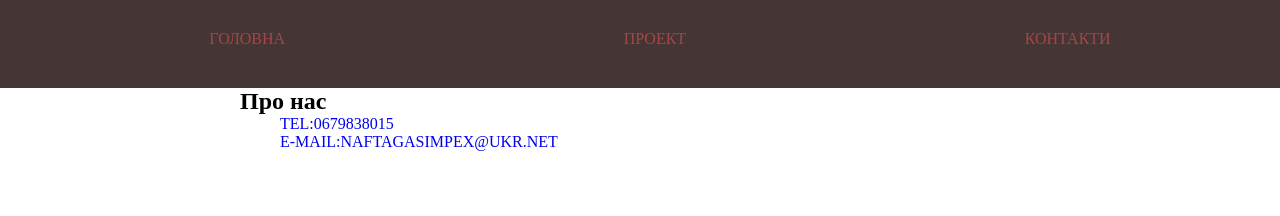
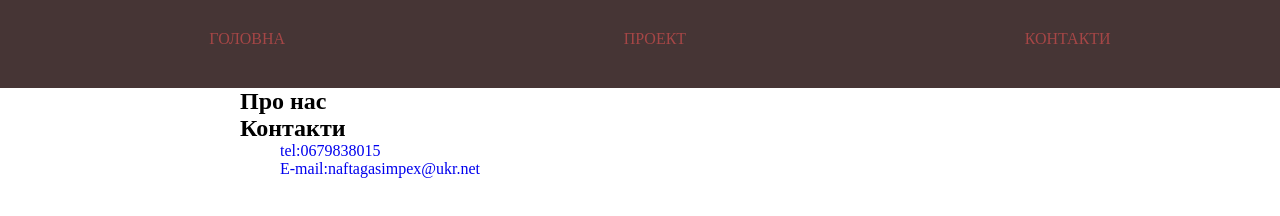
Before and after one commit to danilo155/Robota-nomer-one, a plain HTML site: page index.html in a window 1280 px wide. Drawn offline with Linux system fonts and the light colour scheme.

Commit message:
first commit

```diff
--- a/css/style.css
+++ b/css/style.css
@@ -24,7 +24,6 @@ footer {
 }
 footer a {
   text-decoration: none;
-  text-transform: uppercase;
 }
 footer ul {
   list-style: none;
--- a/index.html
+++ b/index.html
@@ -24,6 +24,7 @@
         </div>
     </main>
     <footer id="#Контакти">
+        <h2>Контакти</h2>
         <ul>
             <li><a href="tel:0679838015">tel:0679838015</a></li>
             <li><a href="mailto:naftagasimpex@ukr.net">E-mail:naftagasimpex@ukr.net</a></li>
```
